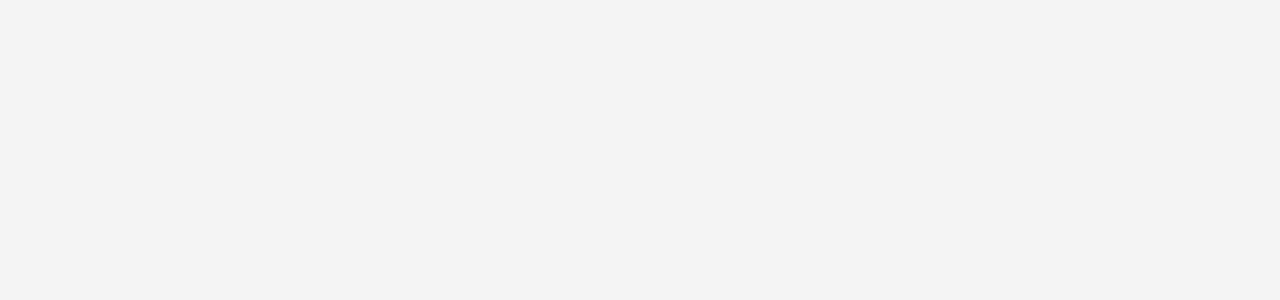
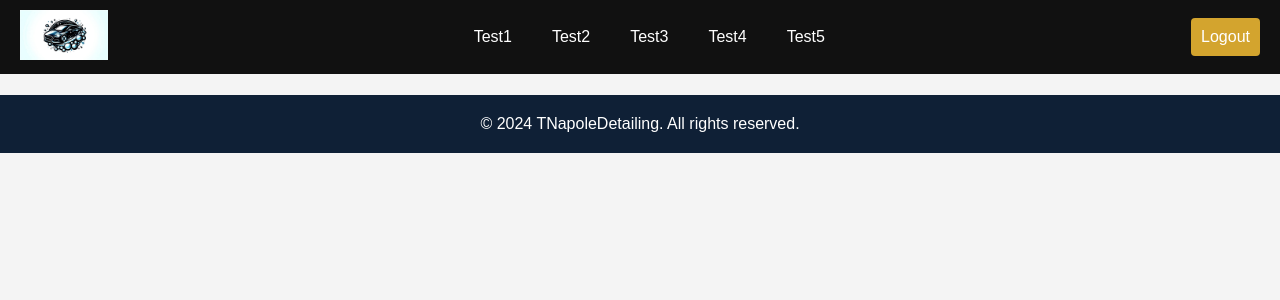
Before and after one commit to LuanaRTonelli2024/TNapoleDetail, a React (Create React App) app: page /dashboard in a window 1280 px wide. Before the commit this address had no page. Shown: the top 300 px of the page. Built offline with nearby package versions, Linux system fonts and the light colour scheme.

Commit message:
Login and Dashboard

```diff
--- a/package.json
+++ b/package.json
@@ -6,6 +6,7 @@
     "@testing-library/jest-dom": "^5.17.0",
     "@testing-library/react": "^13.4.0",
     "@testing-library/user-event": "^13.5.0",
+    "firebase": "^10.14.1",
     "react": "^18.3.1",
     "react-dom": "^18.3.1",
     "react-router-dom": "^6.27.0",
--- a/src/App.js
+++ b/src/App.js
@@ -1,6 +1,8 @@
 import React from 'react';
 import { BrowserRouter as Router, Route, Routes } from 'react-router-dom';
 import Homepage from './components/Homepage';
+import Login from './components/Login';
+import Dashboard from './components/Dashboard';
 
 
 function App() {
@@ -8,6 +10,8 @@ function App() {
     <Router>
       <Routes>
         <Route path="/" element={<Homepage />} />
+        <Route path="/login" element={<Login />} />
+        <Route path="/dashboard" element={<Dashboard />} />
       </Routes>
     </Router>
   );
--- /dev/null
+++ b/src/components/Dashboard.css
@@ -0,0 +1,249 @@
+
+ /* Global Styles */
+ * {
+    margin: 0;
+    padding: 0;
+    box-sizing: border-box;
+    }
+
+   html {
+   scroll-behavior: smooth;
+   }
+
+    body {
+    font-family: 'Arial', sans-serif;
+    background-color: #f4f4f4;
+    color: #333;
+   }
+
+
+   /* Header */
+
+   header {
+     background-color: #111;
+     padding: 10px 20px;
+     position: fixed; /* Fixa o navbar */
+     width: 100%; /* Ocupa toda a largura */
+     z-index: 1000; /* Para ficar acima de outros elementos */
+ }
+
+ .navbar {
+     display: flex;
+     justify-content: space-between;
+     align-items: center;
+
+ }
+
+   .logo img {
+     height: 50px;
+   }
+
+   nav ul {
+     list-style: none;
+     margin: 0;
+     padding: 0;
+     display: flex;
+   }
+
+   nav ul li {
+     margin: 0 20px;
+   }
+
+   nav ul li a {
+     text-decoration: none;
+     color: white;
+     font-size: 16px;
+   }
+
+   nav ul li a:hover {
+     color: cyan;
+     border-bottom: 2px solid cyan;
+   }
+
+   .btn-reservation {
+     background-color: #d3a42e;
+     color: white;
+     padding: 10px 20px;
+     border-radius: 20px;
+     text-decoration: none;
+     font-size: 16px;
+   }
+
+   .btn-reservation:hover {
+     background-color: #d3a42e;
+   }
+
+   html {
+     scroll-behavior: smooth;
+   }
+
+   /* Hero Section */
+   .hero-section {
+     height: 80vh;
+     background-image: url("/src/images/homepage.jpg");
+     background-size: cover;
+     background-position: center;
+     display: flex;
+     align-items: center;
+     justify-content: center;
+     text-align: center;
+     color: white;
+   }
+
+   .hero-content {
+     background-color: rgba(0, 0, 0, 0.7);
+     padding: 40px;
+     border: 10px;
+     max-width: 800px;
+     margin: auto;
+     text-align: center;
+   }
+
+   .hero-section h1 {
+     font-size: 3rem;
+     margin-bottom: 20px;
+     color: white;
+   }
+
+   .hero-section p {
+     font-size: 1.2rem;
+     margin-bottom: 30px;
+   }
+
+   .cta-btn {
+     background-color: #d3a42e;
+     border: none;
+     color: white;
+     padding: 15px 30px;
+     border-radius: 5px;
+     cursor: pointer;
+     font-size: 1.2rem;
+   }
+
+   .cta-btn:hover {
+     background-color: #b58e26;
+   }
+
+   /* Services Section */
+   .services-section {
+     padding: 50px;
+     text-align: center;
+     background-color: #fff;
+   }
+
+   .services-section h2 {
+     font-size: 2.5rem;
+     margin-bottom: 30px;
+     color: #0f2036;
+   }
+
+   .services-grid {
+     display: flex;
+     justify-content: space-between;
+   }
+
+   .service-card {
+     position: relative;
+     overflow: hidden;
+     width: 30%; /* Ajuste conforme necessário */
+   }
+
+   .service-card img {
+     width: 100%;
+     height: auto;
+     display: block;
+   }
+
+   .overlay {
+     position: absolute;
+     top: 0;
+     left: 0;
+     right: 0;
+     bottom: 0;
+     background-color: rgba(0, 0, 0, 0.7); /* Fundo escuro com transparência */
+     color: white;
+     display: flex;
+     flex-direction: column;
+     justify-content: center;
+     align-items: center;
+     opacity: 0;
+     transition: opacity 0.3s ease;
+   }
+
+   .service-card:hover .overlay {
+     opacity: 1; /* Mostra a sobreposição ao passar o mouse */
+   }
+
+   .btn-overlay {
+     margin-top: 10px;
+     background-color: #ffcc00; /* Cor do botão */
+     border: none;
+     padding: 10px 20px;
+     cursor: pointer;
+   }
+
+    /* Packages Section */
+    .packages-services {
+        padding: 50px;
+        text-align: center;
+        background-color: #fff;
+      }
+
+      .packages-services h2 {
+        font-size: 2.5rem;
+        margin-bottom: 30px;
+        color: #0f2036;
+      }
+
+      .packages-services p {
+        font-size: 1.2rem;
+        margin-bottom: 30px;
+      }
+
+   /* About Us Section */
+   .about-us-section {
+     padding: 50px;
+     text-align: center;
+     background-color: #fff;
+   }
+
+   .about-us-section h2 {
+     font-size: 2.5rem;
+     margin-bottom: 30px;
+     color: #0f2036;
+   }
+
+   .about-us-section p {
+     font-size: 1.2rem;
+     margin-bottom: 30px;
+   }
+
+   /* Contact Us Section */
+   .contact-us-section {
+    padding: 50px;
+    text-align: center;
+    background-color: #fff;
+  }
+
+  .contact-us-section h2 {
+    font-size: 2.5rem;
+    margin-bottom: 30px;
+    color: #0f2036;
+  }
+
+  .contact-us-section p {
+    font-size: 1.2rem;
+    margin-bottom: 30px;
+  }
+
+
+   /* Footer */
+   footer {
+     background-color: #0f2036;
+     color: white;
+     text-align: center;
+     padding: 20px;
+     position: relative;
+     bottom: 0;
+     width: 100%;
+   }
--- /dev/null
+++ b/src/components/Dashboard.js
@@ -0,0 +1,53 @@
+// src/components/Dashboard.js
+import React from 'react';
+import { Link } from 'react-router-dom';
+import './Dashboard.css';
+import logo from '../images/logo.png';
+import { useNavigate } from 'react-router-dom';
+
+const Dashboard = () => {
+    const navigate = useNavigate();
+
+    const handleLogout = () => {
+        // Limpa o token de autenticação do localStorage
+        localStorage.removeItem('token');
+
+        // Redireciona para a página de login
+        navigate('/');
+    };
+
+    return (
+        <div className="dashboard">
+            <header>
+                <div className="navbar">
+                    <div className="logo">
+                        <img src={logo} alt="Detailify Logo" />
+                    </div>
+                    <nav>
+                        <ul>
+                            <li><Link to="#">Test1</Link></li>
+                            <li><Link to="#">Test2</Link></li>
+                            <li><Link to="#">Test3</Link></li>
+                            <li><Link to="#">Test4</Link></li>
+                            <li><Link to="#">Test5</Link></li>
+                        </ul>
+                    </nav>
+                    <div className="logout">
+                        <button onClick={handleLogout} className="btn-signout">Logout</button>
+                    </div>
+                </div>
+            </header>
+
+            <div style={{ padding: '20px' }}>
+                <h1>Dashboard</h1>
+                <p>Bem-vindo ao seu painel de controle!</p>
+            </div>
+
+            <footer>
+                <p>© 2024 TNapoleDetailing. All rights reserved.</p>
+            </footer>
+        </div>
+    );
+};
+
+export default Dashboard;
--- /dev/null
+++ b/src/components/Login.css
@@ -0,0 +1,51 @@
+
+form {
+    background-color: #fff;
+    padding: 20px;
+    border-radius: 8px;
+    box-shadow: 0 2px 10px rgba(0, 0, 0, 0.1);
+    width: 300px;
+    margin: 20px auto;
+  }
+
+  h2 {
+    text-align: center;
+    margin-bottom: 20px;
+    color: #0f2036;
+  }
+
+  input {
+    width: 100%;
+    padding: 10px;
+    margin: 10px 0;
+    border: 1px solid #ccc;
+    border-radius: 4px;
+    font-size: 16px;
+  }
+
+  input:focus {
+    border-color: #d3a42e;
+    outline: none;
+  }
+
+  button {
+    width: 100%;
+    padding: 10px;
+    background-color: #d3a42e;
+    color: white;
+    border: none;
+    border-radius: 4px;
+    cursor: pointer;
+    font-size: 16px;
+    transition: background-color 0.3s ease;
+  }
+
+  button:hover {
+    background-color: #b58e26;
+  }
+
+  .error-message {
+    color: red;
+    text-align: center;
+    margin: 10px 0;
+  }
--- /dev/null
+++ b/src/components/Login.js
@@ -0,0 +1,50 @@
+// src/components/Login.js
+import React, { useState } from "react";
+import { auth } from "../FireBase";
+import { signInWithEmailAndPassword } from "firebase/auth";
+import { useNavigate } from 'react-router-dom'; // Importação do useNavigate
+import './Login.css';
+
+const Login = () => {
+  const [email, setEmail] = useState("");
+  const [password, setPassword] = useState("");
+  const [error, setError] = useState("");
+  const navigate = useNavigate();
+
+  const handleLogin = async (e) => {
+    e.preventDefault();
+    try {
+      await signInWithEmailAndPassword(auth, email, password);
+      setEmail("");
+      setPassword("");
+      setError("");
+      navigate("/Dashboard"); // Redireciona para o CustDashboard após login
+    } catch (err) {
+      setError(err.message);
+    }
+  };
+
+  return (
+    <form onSubmit={handleLogin}>
+      <h2>Login</h2>
+      {error && <p className="error-message">{error}</p>}
+      <input
+        type="email"
+        placeholder="Email"
+        value={email}
+        onChange={(e) => setEmail(e.target.value)}
+        required
+      />
+      <input
+        type="password"
+        placeholder="Password"
+        value={password}
+        onChange={(e) => setPassword(e.target.value)}
+        required
+      />
+      <button type="submit">Sign In</button>
+    </form>
+  );
+};
+
+export default Login;
```
Also changed, not shown: 1 other file (tests, documents, lock files or other folders).
